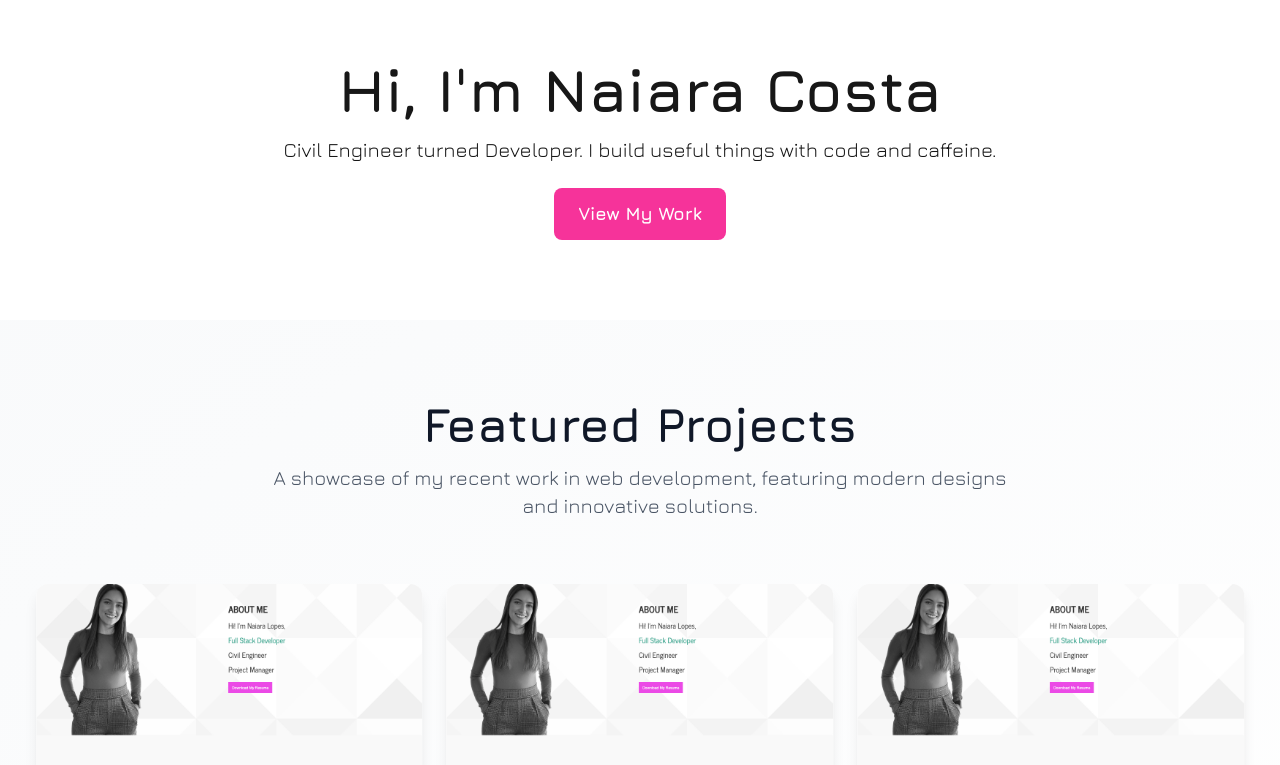
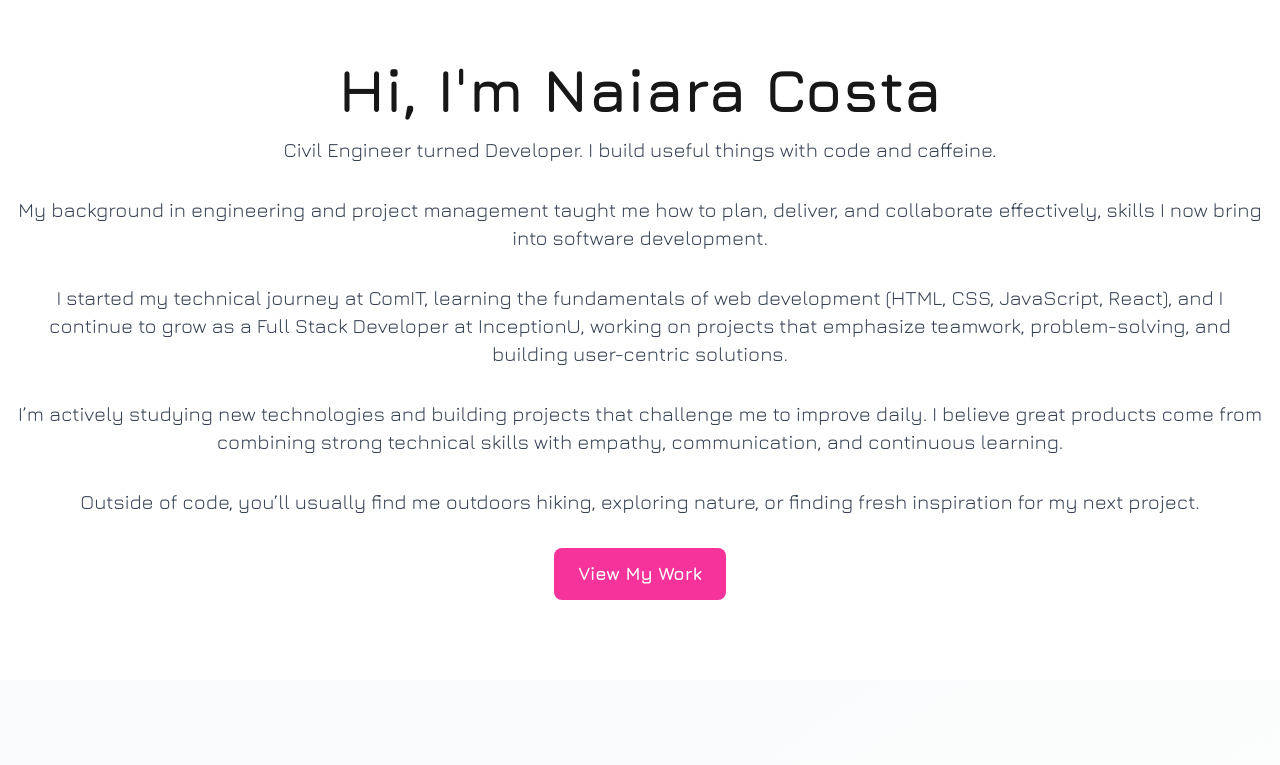
Before and after one commit to nailopes/my-portfolio-nextjs, a Next.js app: page / in a window 1280 px wide. Shown: the part 640-1405 px from the top of the page. Built offline with nearby package versions, Linux system fonts and the light colour scheme.

Commit message:
updated hero text

```diff
--- a/app/components/Footer.jsx
+++ b/app/components/Footer.jsx
@@ -97,7 +97,7 @@ export default function Footer() {
 
                         <div className="flex items-center space-x-6 text-sm text-gray-400 md:ml-6">
                             <div >
-                                <span>|</span>
+                                <p>|</p>
                             </div>
                             <a
                                 href="/privacy-policy"
@@ -108,7 +108,7 @@ export default function Footer() {
                                 Privacy Policy
                             </a>
                             <div >
-                                <span>|</span>
+                                <p>|</p>
                             </div>
                             <a
                                 href="/terms-of-use"
--- a/app/components/Hero.jsx
+++ b/app/components/Hero.jsx
@@ -2,9 +2,25 @@ export default function Hero() {
     return (
         <section className="text-center py-20">
             <h1 className="text-4xl md:text-6xl font-bold mb-4">Hi, I'm Naiara Costa</h1>
-            <p className="text-lg md:text-xl mb-6">
-                Civil Engineer turned Developer. I build useful things with code and caffeine.
-            </p>
+            <div className="mx-auto max-w-7xl justify-center items-center text-lg md:text-xl text-gray-700 mb-8">
+                <p className="mb-8 mx-4">
+                    Civil Engineer turned Developer. I build useful things with code and caffeine.
+                </p>
+                <p className="mb-8 mx-4">
+                    My background in engineering and project management taught me how to plan, deliver, and collaborate effectively, skills I now bring into software development.
+                </p>
+                <p className="mb-8 mx-4">
+                    I started my technical journey at ComIT, learning the fundamentals of web development (HTML, CSS, JavaScript, React), and I continue to grow as a Full Stack Developer at InceptionU, working on projects that emphasize teamwork, problem-solving, and building user-centric solutions.
+                </p>
+                <p className="mb-8 mx-4">
+                    I’m actively studying new technologies and building projects that challenge me to improve daily. I believe great products come from combining strong technical skills with empathy, communication, and continuous learning.
+                </p>
+                <p className="mb-8 mx-4">
+                    Outside of code, you’ll usually find me outdoors hiking, exploring nature, or finding fresh inspiration for my next project.
+                </p>
+
+            </div>
+
             <a
                 href="#projects"
                 className="inline-block bg-pink-500 hover:bg-pink-600 text-white font-bold py-3 px-6 rounded-lg text-lg"
```
